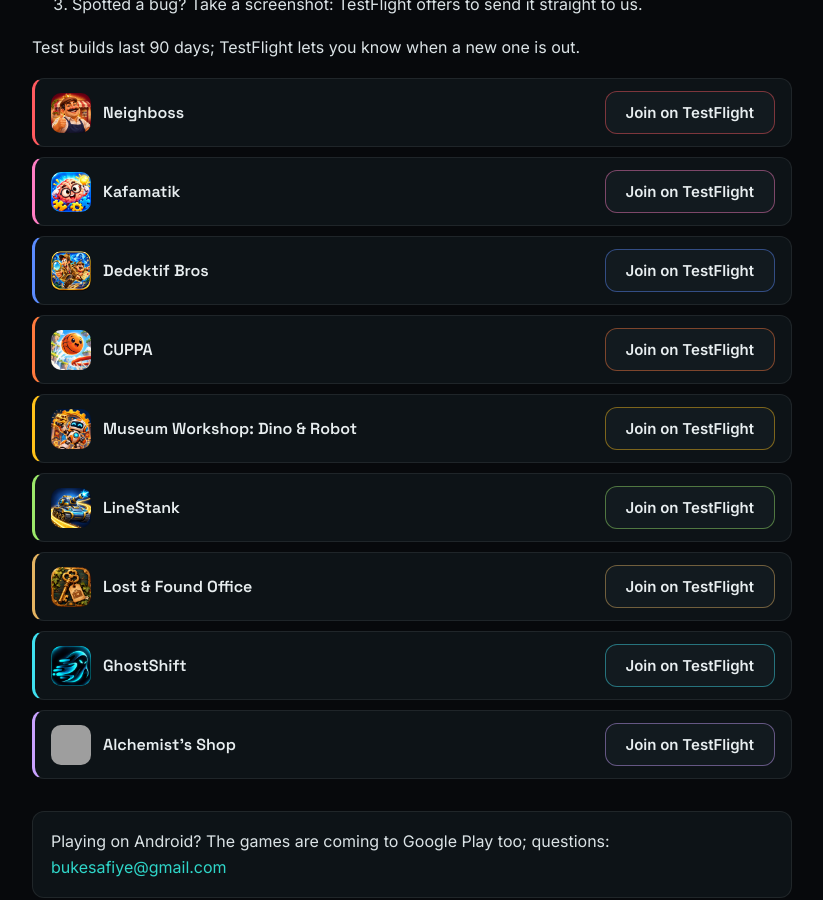
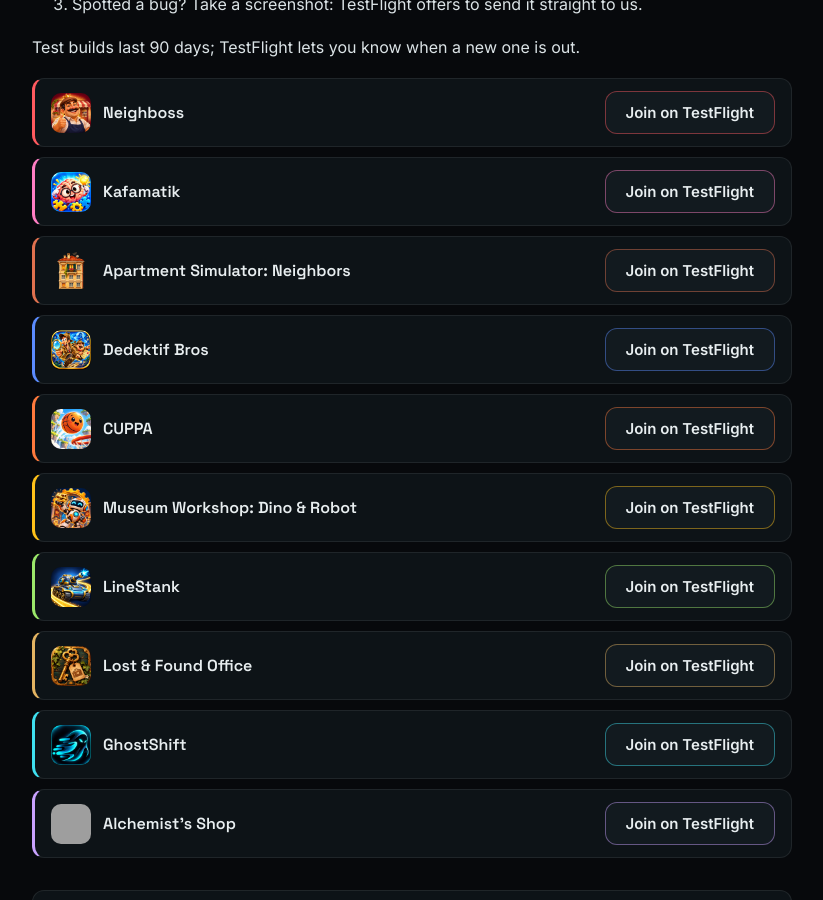
Before and after one commit to bukesafiye/bukesafiye.github.io, a Jekyll site: the page built from beta.md, in a window 1280 px wide and 900 px high, scrolled down 370 px. Shown: the whole window, without its empty margins (228-1051 px from the left). Built offline with Jekyll 4.4.1, drawn with Linux system fonts in a browser that asks for light colours; part of the change alters nothing that is shown; grey boxes are pictures that could not be loaded.

Commit message:
Apartman Simülatörü: TestFlight linki (iOS test sırasında 3.)
Co-Authored-By: Claude Opus 5.5 <noreply@anthropic.com>

```diff
--- a/_data/games.yml
+++ b/_data/games.yml
@@ -219,5 +219,6 @@
   card_bg: "linear-gradient(180deg, rgba(16, 20, 29, 0), rgba(16, 20, 29, .35)), url(/assets/img/apartman-simulatoru-deniz.webp) center / cover, #1e284f"
   icon: /assets/img/apartman-simulatoru-icon.png
   logo: { tr: /assets/img/apartman-simulatoru-logo-tr.webp, en: /assets/img/apartman-simulatoru-logo-en.webp }
+  testflight: https://testflight.apple.com/join/Vnvee9u5
   play_test: com.mirogames.apartmansimulator
   beta: 2.5   # iOS'ta Kafamatik (2) ile Dedektif (3) arası; Android test sütununda Mahalle'den sonra
```
